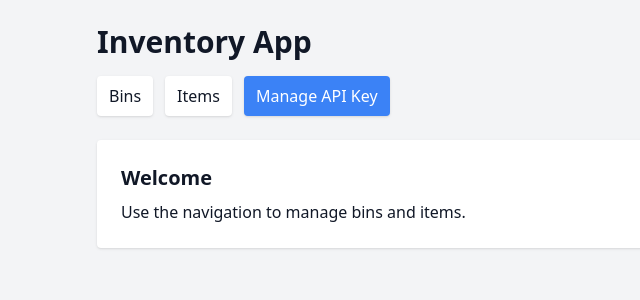
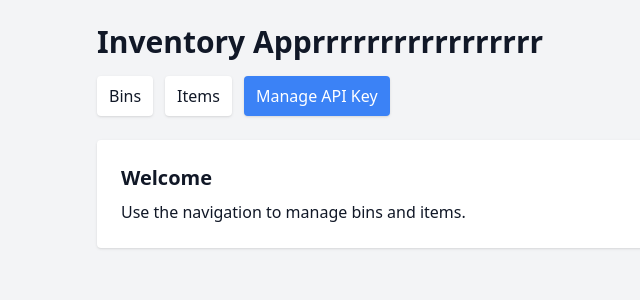
Before and after one commit to joerandazzo76/inventoryApp, a PHP site: page / in a window 1280 px wide. Shown: the top 300 px of the page, without its empty margins (55-695 px from the left). Run offline with PHP 8.4, Linux system fonts and the light colour scheme; some libraries are stand-ins or nearby versions.

Commit message:
no chatgpt look up

```diff
--- a/public/index.php
+++ b/public/index.php
@@ -17,7 +17,7 @@ $csrf = csrf_token();
 </head>
 <body class="bg-gray-100 text-gray-900">
   <div class="max-w-5xl mx-auto p-6">
-    <h1 class="text-3xl font-bold mb-4">Inventory App</h1>
+    <h1 class="text-3xl font-bold mb-4">Inventory Apprrrrrrrrrrrrrrrrr</h1>
     <nav class="flex gap-3 mb-6">
       <a class="px-3 py-2 bg-white shadow rounded hover:bg-gray-50" href="bins.php">Bins</a>
       <a class="px-3 py-2 bg-white shadow rounded hover:bg-gray-50" href="items.php">Items</a>
```
